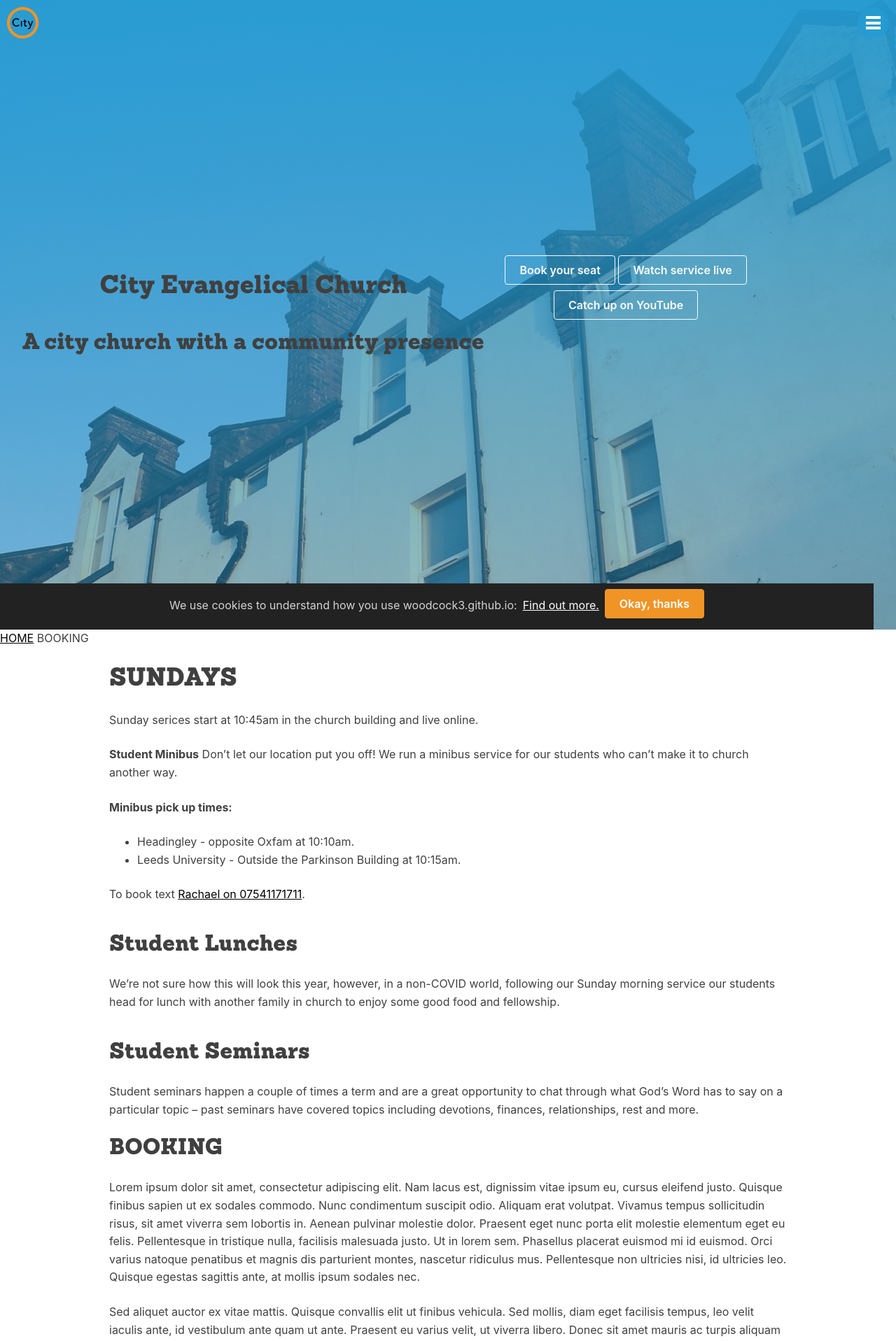
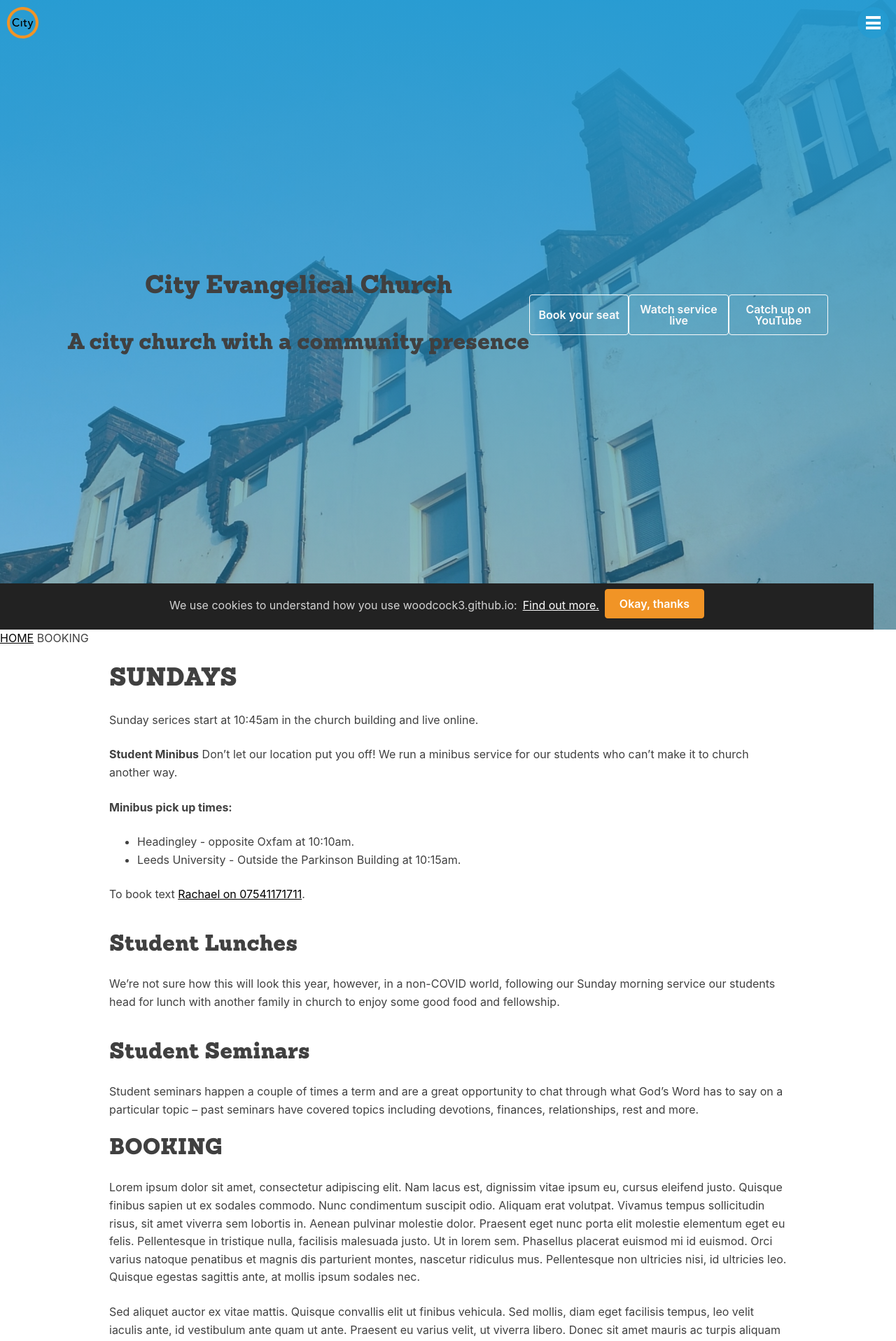
Before and after one commit to woodcox/city-jekyll, a Jekyll site: the page built from pages/_sunday/2021-01-03-booking.md, in a window 1280 px wide. Shown: the top 1917 px of the page at 70% size. Built offline with Jekyll 4.4.1, drawn with Linux system fonts in a browser that asks for light colours.

Commit message:
Update hero.html

```diff
--- a/_includes/components/hero.html
+++ b/_includes/components/hero.html
@@ -1,15 +1,13 @@
 <section class="hero-image">
-  <div class="flex-row">
-    <div class="hero-text">
-      <h1>City Evangelical Church</h1>
-      <h2>A city church with a community presence</h2>
-    </div>
-    <div class="flex-small one-third">
-      <div class="hero-buttons">
-        <button class="muted-button">Book your seat</button>
-        <button class="muted-button">Watch service live</button>
-        <button class="muted-button">Catch up on YouTube</button>
-      </div>
+  <div class="hero-text">
+    <h1 class="hero-text-h1">City Evangelical Church</h1>
+    <h2 class="hero-text-h2">A city church with a community presence</h2>
+  </div>
+  <div class="hero-buttons">
+    <div class="flex-row">
+      <button class="muted-button flex-small one-third">Book your seat</button>
+      <button class="muted-button flex-small one-third">Watch service live</button>
+      <button class="muted-button flex-small one-third">Catch up on YouTube</button>
     </div>
   </div>
 </section>
```
